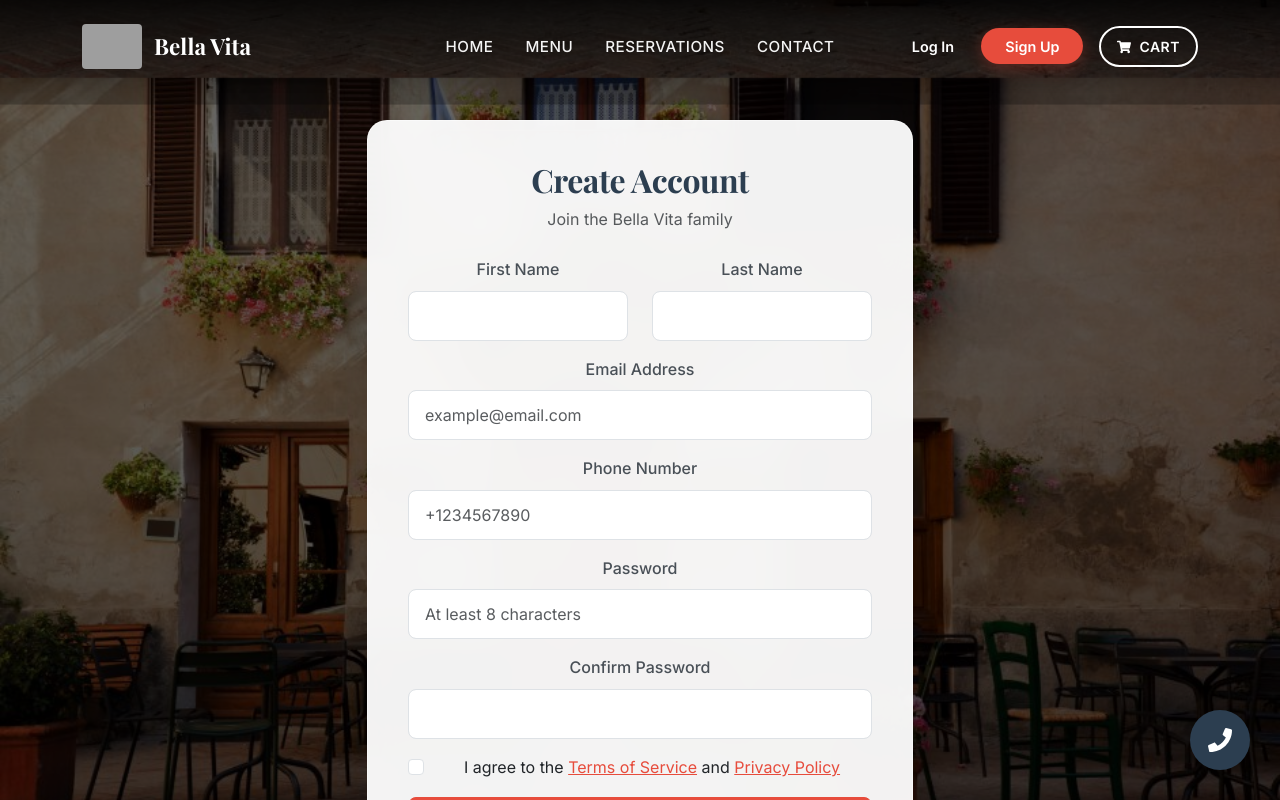
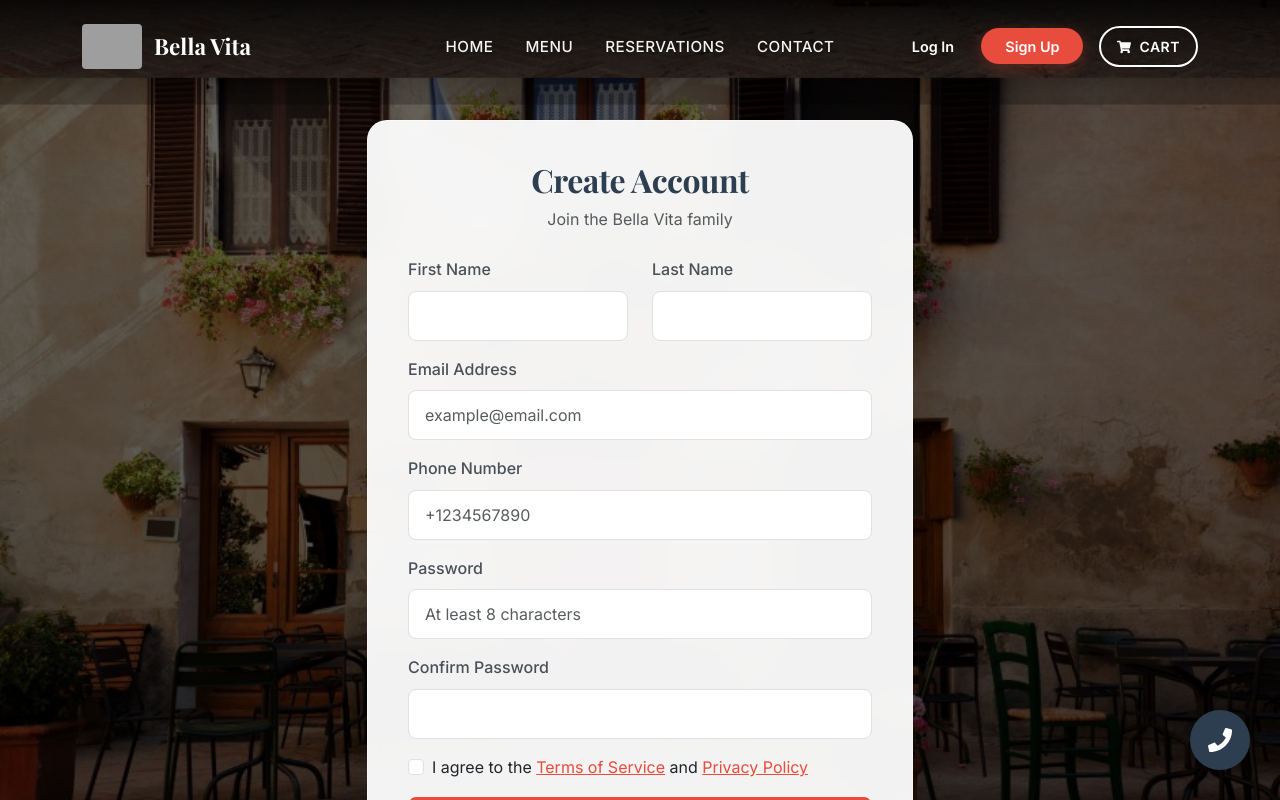
Before and after one commit to muhamedessamz/Bella-Vita-Restaurant, a React (Create React App) app: page /register in a window 1280 px wide. Shown: the top 800 px of the page. Built offline with nearby package versions, Linux system fonts and the light colour scheme; grey boxes are pictures that could not be loaded.

Commit message:
feat: add login and registration pages for user authentication

```diff
--- a/src/pages/auth/Login.js
+++ b/src/pages/auth/Login.js
@@ -39,7 +39,7 @@ const Login = () => {
             <div className="container">
                 <div className="row justify-content-center">
                     <div className="col-md-6 col-lg-5">
-                        <div className="auth-card">
+                        <div className="auth-card text-start">
                             <div className="auth-header text-center mb-4">
                                 <h2>Welcome Back</h2>
                                 <p className="text-muted">Sign in to your Bella Vita account</p>
--- a/src/pages/auth/Register.js
+++ b/src/pages/auth/Register.js
@@ -58,7 +58,7 @@ const Register = () => {
             <div className="container">
                 <div className="row justify-content-center">
                     <div className="col-md-8 col-lg-6">
-                        <div className="auth-card">
+                        <div className="auth-card text-start">
                             <div className="auth-header text-center mb-4">
                                 <h2>Create Account</h2>
                                 <p className="text-muted">Join the Bella Vita family</p>
```
